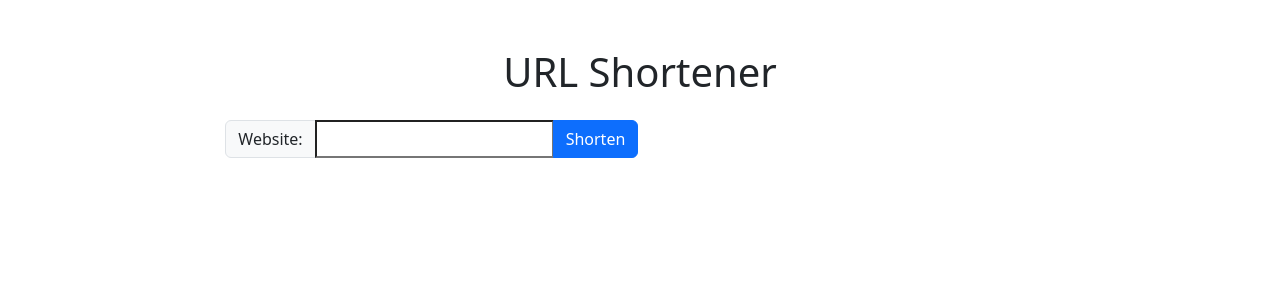
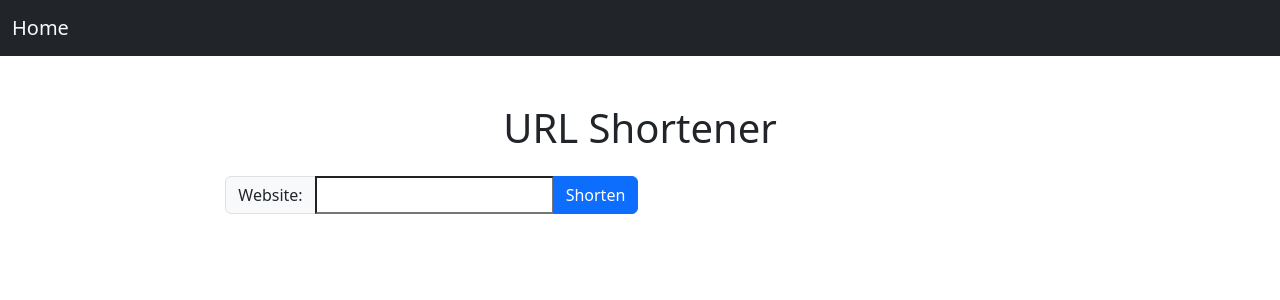
Before and after one commit to amirhusein1996/flask_url_shortener, a Python web app: template app/templates/index.html in a window 1280 px wide. Shown: the top 300 px of the page. Run offline with Jinja, Linux system fonts and the light colour scheme; the template is opened without the code that fills it, so the values that code supplies are empty, except form fields; form fields are guessed from the names that the template uses.

Commit message:
NavBar added

```diff
--- a/app/templates/base.html
+++ b/app/templates/base.html
@@ -12,6 +12,11 @@
 </head>
 <body>
 
+<nav class="navbar navbar-dark bg-dark">
+  <div class="container-fluid">
+    <a class="navbar-brand text-light" href="/">Home</a>
+  </div>
+</nav>
 
 {% block content %}{% endblock %}
 
```
